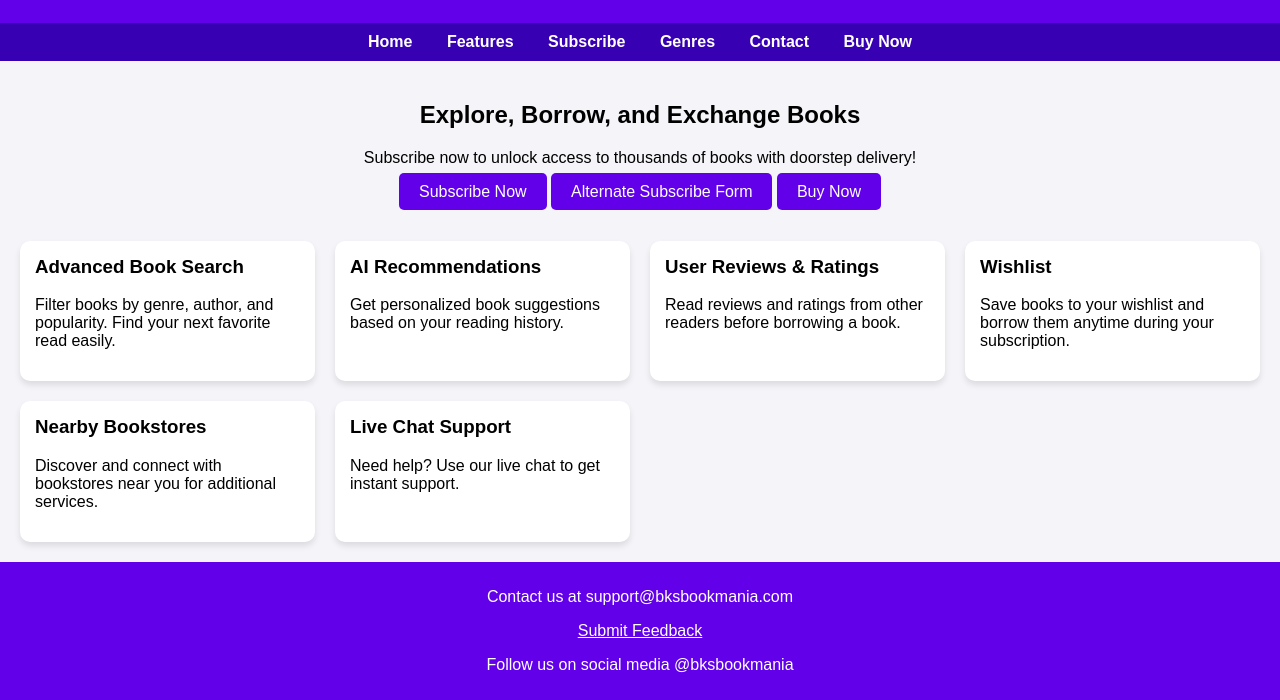
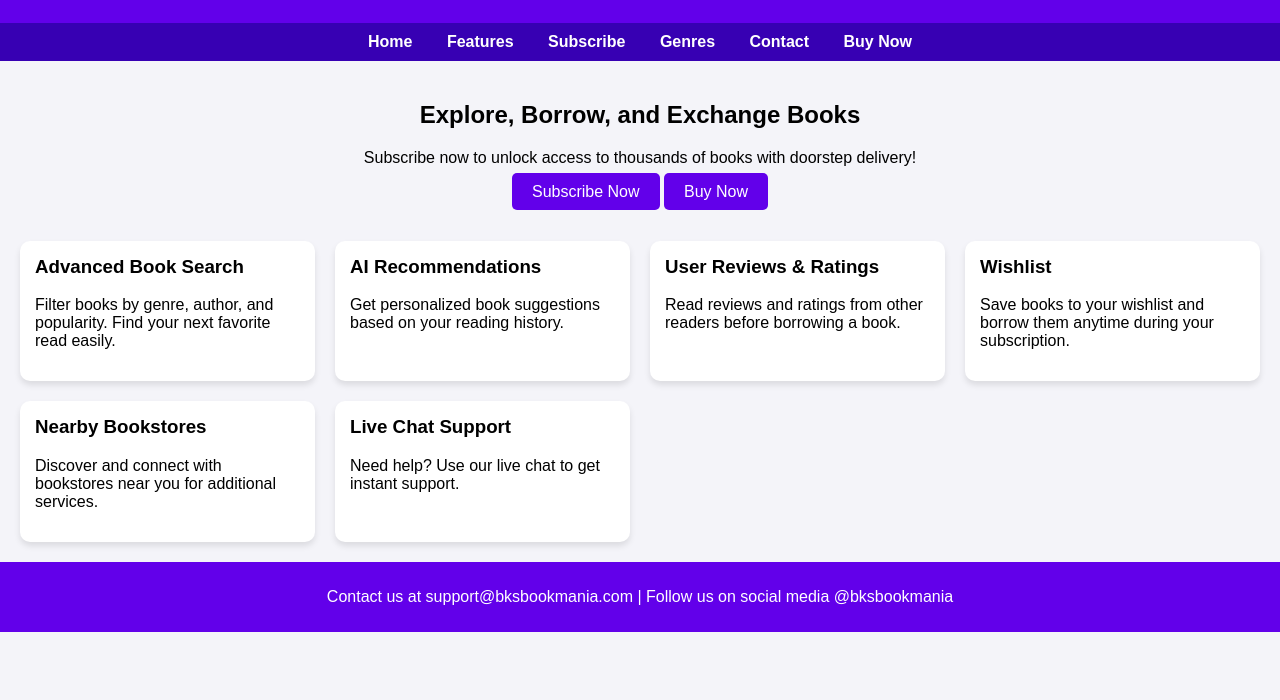
Before and after one commit to tejasvith1/my-ebookstore, a plain HTML site: page index.html in a window 1280 px wide. Shown: the part 111-811 px from the top of the page. Drawn offline with Linux system fonts and the light colour scheme.

Commit message:
Update index.html

```diff
--- a/index.html
+++ b/index.html
@@ -73,17 +73,15 @@
         <a href="subscription.html">Subscribe</a>
         <a href="genres.html">Genres</a>
         <a href="contact.html">Contact</a>
-        <a href="buy-now.html">Buy Now</a>
+        <a href="buy-now.html">Buy Now</a> <!-- Added Buy Now Link -->
     </nav>
     <div class="container">
         <h2>Explore, Borrow, and Exchange Books</h2>
         <p>Subscribe now to unlock access to thousands of books with doorstep delivery!</p>
-        <!-- First Google Form for Subscribe Now -->
+        <!-- Redirect to Google Form when clicked -->
         <a href="https://docs.google.com/forms/d/e/1FAIpQLSfK9wHM6eVLUYM7M6wzl7PQBYK9F269CvEALFflfgz_aVb7Rw/viewform?usp=header" class="btn" target="_blank">Subscribe Now</a>
-        <!-- Second Google Form for Subscribe Now -->
-        <a href="https://docs.google.com/forms/d/e/1FAIpQLSeTjrNgoIRRA0NwqpVdJ3dmIGMw6yoLtfl1AS9ldff3tF9y8w/viewform?usp=header" class="btn" target="_blank">Alternate Subscribe Form</a>
-        <!-- Buy Now Button -->
-        <a href="https://docs.google.com/forms/d/e/1FAIpQLSfK9wHM6eVLUYM7M6wzl7PQBYK9F269CvEALFflfgz_aVb7Rw/viewform?usp=header" class="btn" target="_blank">Buy Now</a>
+        <!-- Optionally, you can add another Buy Now button here -->
+        <a href="https://docs.google.com/forms/d/e/1FAIpQLSfK9wHM6eVLUYM7M6wzl7PQBYK9F269CvEALFflfgz_aVb7Rw/viewform?usp=header" class="btn" target="_blank">Buy Now</a> <!-- Added Buy Now Button -->
     </div>
     <section id="features" class="features">
         <div class="feature-card">
@@ -112,9 +110,7 @@
         </div>
     </section>
     <footer id="contact" style="background-color: #6200ea; color: white; padding: 10px; text-align: center;">
-        <p>Contact us at support@bksbookmania.com</p>
-        <a href="https://docs.google.com/forms/d/e/1FAIpQLSeTjrNgoIRRA0NwqpVdJ3dmIGMw6yoLtfl1AS9ldff3tF9y8w/viewform?usp=header" target="_blank" style="color: white; text-decoration: underline;">Submit Feedback</a>
-        <p>Follow us on social media @bksbookmania</p>
+        <p>Contact us at support@bksbookmania.com | Follow us on social media @bksbookmania</p>
     </footer>
 </body>
 </html>
```
